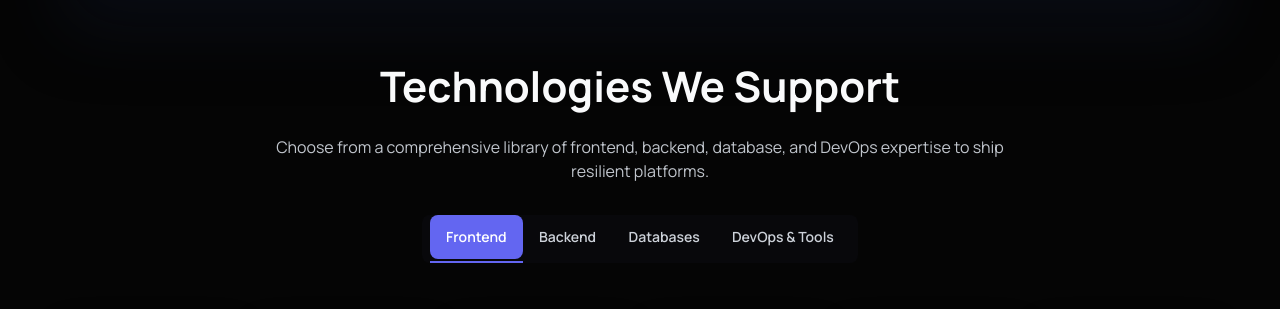
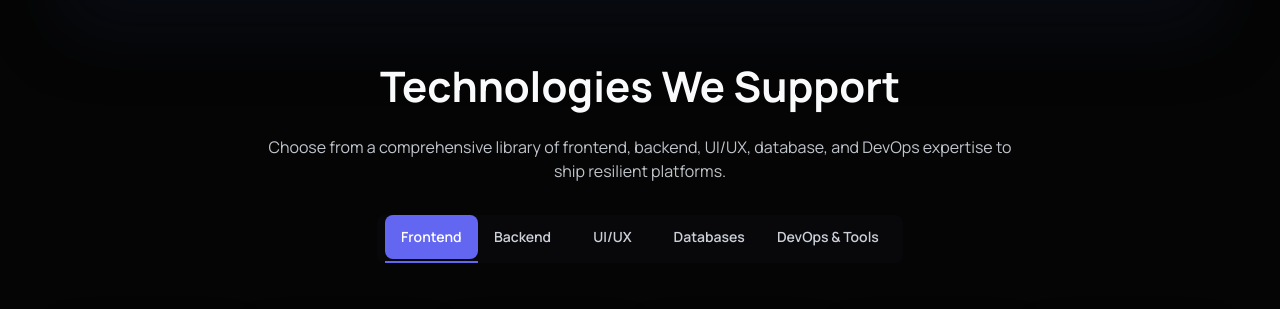
Before and after one commit to khushalishah2611/vedx-solutions-2, a React (Vite) app in the folder frontend/: page /services in a window 1280 px wide. Shown: the part 3783-4092 px from the top of the page. Built offline with nearby package versions, Linux system fonts and the light colour scheme.

Commit message:
Add UI/UX technologies tab to service page

```diff
--- a/frontend/src/components/sections/servicepage/ServicesTechnologies.jsx
+++ b/frontend/src/components/sections/servicepage/ServicesTechnologies.jsx
@@ -35,8 +35,8 @@ const ServicesTechnologies = () => {
           Technologies We Support
         </Typography>
         <Typography variant="body1" sx={{ color: subtleText, maxWidth: 760 }}>
-          Choose from a comprehensive library of frontend, backend, database,
-          and DevOps expertise to ship resilient platforms.
+          Choose from a comprehensive library of frontend, backend, UI/UX,
+          database, and DevOps expertise to ship resilient platforms.
         </Typography>
       </Stack>
 
--- a/frontend/src/data/servicesPage.js
+++ b/frontend/src/data/servicesPage.js
@@ -111,6 +111,23 @@ export const technologyTabs = [
       { name: 'Golang', icon: 'https://cdn.jsdelivr.net/gh/devicons/devicon/icons/go/go-original.svg' },
       { name: 'Kotlin', icon: 'https://cdn.jsdelivr.net/gh/devicons/devicon/icons/kotlin/kotlin-original.svg' },
       { name: 'NestJS', icon: 'https://cdn.jsdelivr.net/gh/devicons/devicon/icons/nestjs/nestjs-plain.svg' }
+    ]
+  },
+  {
+    category: 'UI/UX',
+    technologies: [
+      { name: 'Figma', icon: 'https://cdn.jsdelivr.net/gh/devicons/devicon/icons/figma/figma-original.svg' },
+      { name: 'Adobe XD', icon: 'https://cdn.jsdelivr.net/gh/devicons/devicon/icons/xd/xd-plain.svg' },
+      { name: 'Sketch', icon: 'https://cdn.jsdelivr.net/gh/devicons/devicon/icons/sketch/sketch-original.svg' },
+      { name: 'InVision', icon: 'https://cdn.jsdelivr.net/gh/devicons/devicon/icons/invision/invision-original.svg' },
+      { name: 'Framer', icon: 'https://cdn.jsdelivr.net/gh/devicons/devicon/icons/framer/framer-original.svg' },
+      { name: 'Zeplin', icon: 'https://cdn.worldvectorlogo.com/logos/zeplin.svg' },
+      { name: 'Miro', icon: 'https://cdn.worldvectorlogo.com/logos/miro-2.svg' },
+      { name: 'UserTesting', icon: 'https://seeklogo.com/images/U/usertesting-logo-3A6F5F8260-seeklogo.com.png' },
+      { name: 'Hotjar', icon: 'https://seeklogo.com/images/H/hotjar-logo-B72D9B9D8A-seeklogo.com.png' },
+      { name: 'Maze', icon: 'https://assets-global.website-files.com/5ff66329429d880392f6cba2/621e444a0bbd2c5b8ebce7b9_maze-logo-icon.png' },
+      { name: 'Optimal Workshop', icon: 'https://uploads-ssl.webflow.com/5fb3694be0c812a015d32660/5fb36a08832d40ca5cc11988_logo_yellow.svg' },
+      { name: 'Crazy Egg', icon: 'https://seeklogo.com/images/C/crazy-egg-logo-F6A8F1F064-seeklogo.com.png' }
     ]
   },
   {
```
